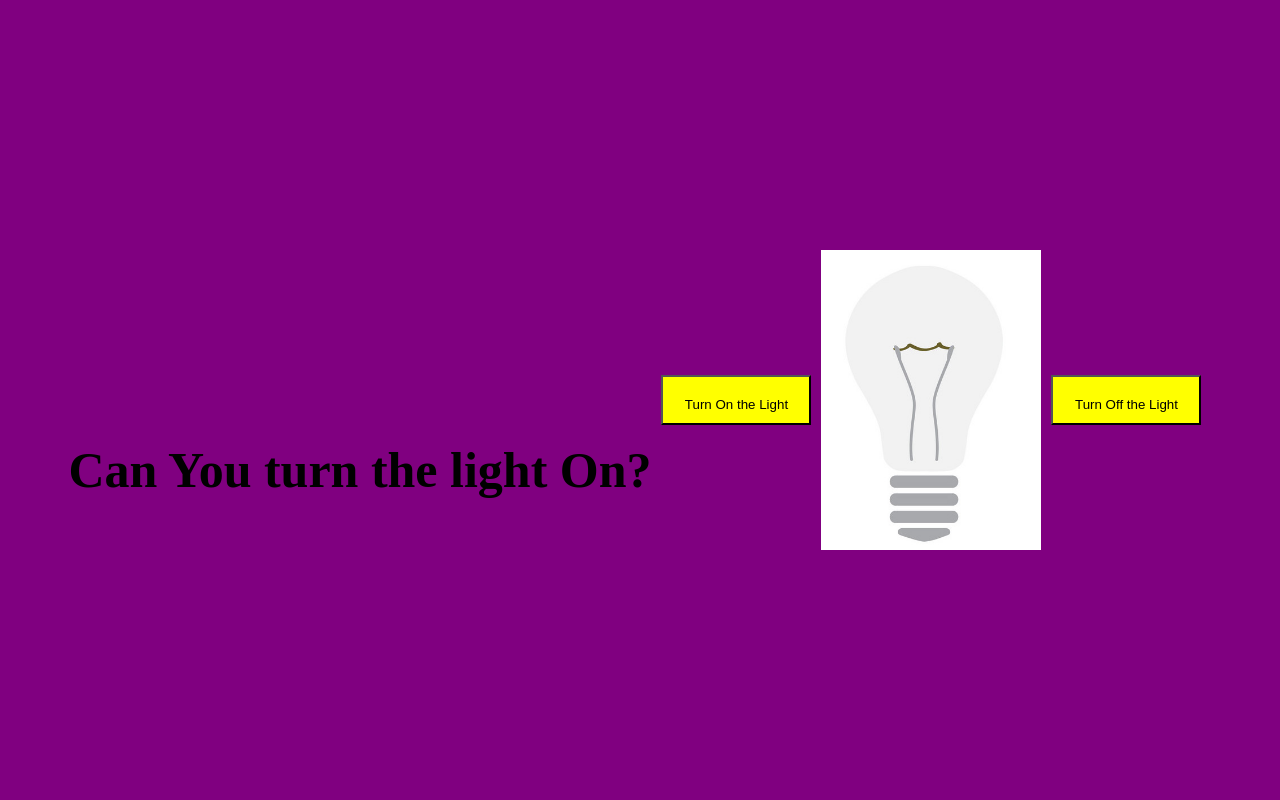
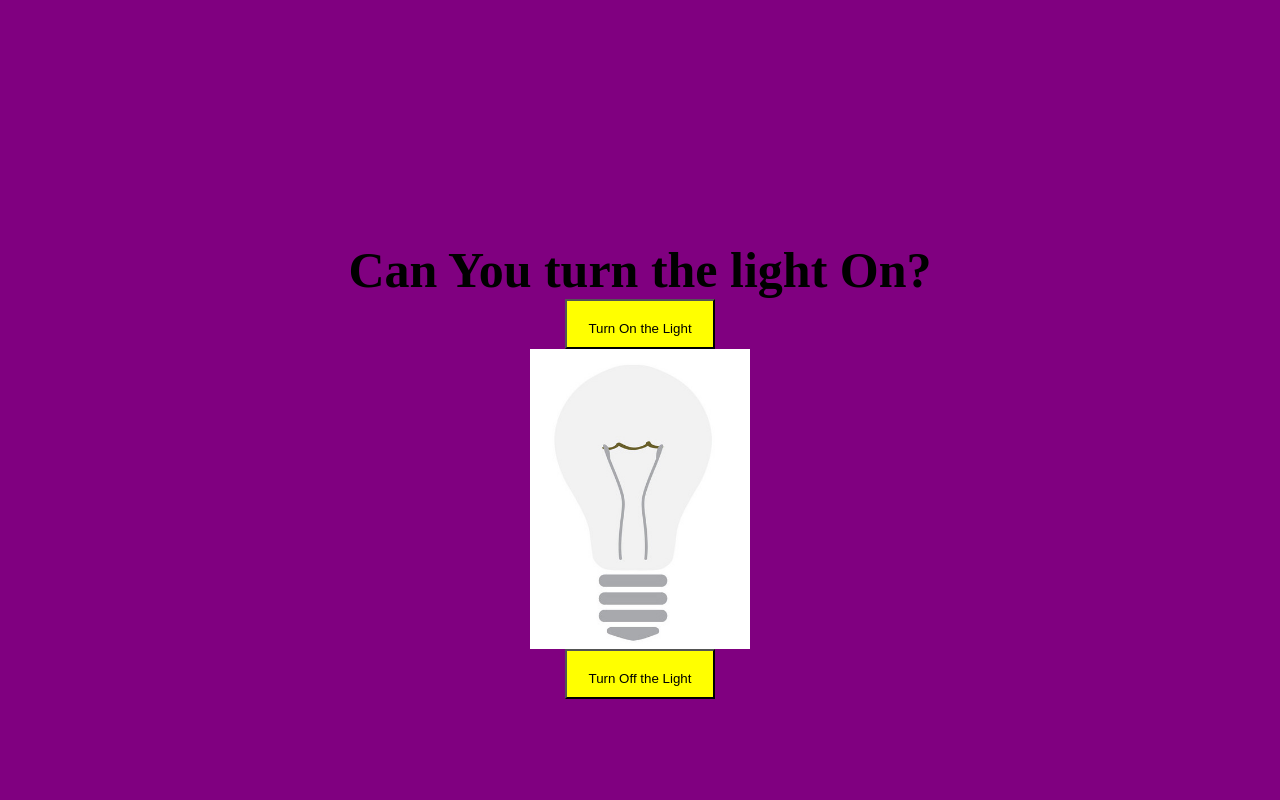
Before and after one commit to KETANAHUJA/lightOnOff_Project, a PHP site: page / in a window 1280 px wide. Run offline with PHP 8.4, Linux system fonts and the light colour scheme.

Commit message:
Update style.css

```diff
--- a/style.css
+++ b/style.css
@@ -9,7 +9,7 @@
     display: flex;
     /* display: grid; */
     justify-content: center;
-    flex-direction: row;
+    flex-direction: column;
     align-items: center;
 }
 h1{
```
